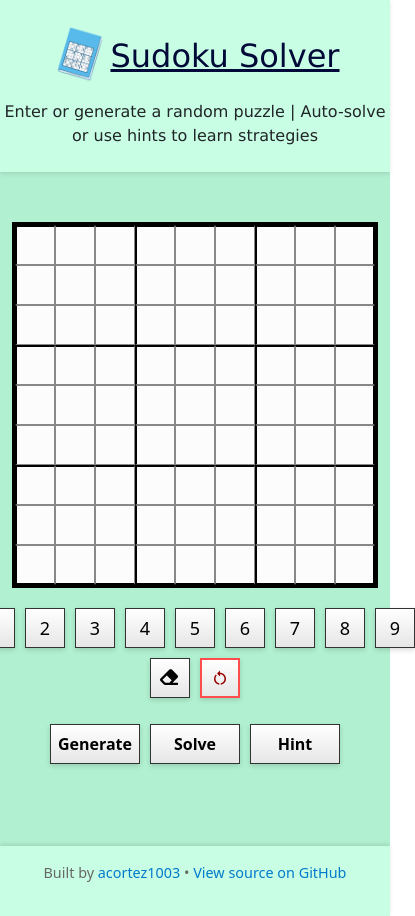
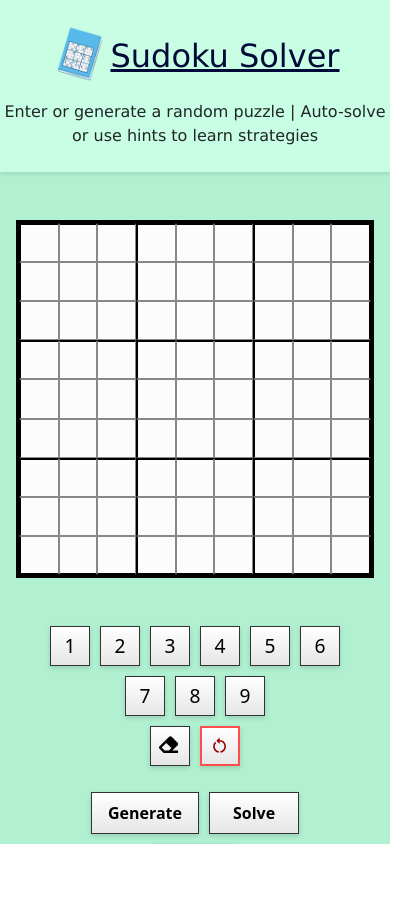
Before and after one commit to acortez1003/sudoku-solver, a React (Vite) app: page / in a window 390 px wide. Shown: the whole page, 415 px wide, since content can reach past the window. After the commit the page ends 844 px from the top, so only its background shows below. Built offline with nearby package versions, Linux system fonts and the light colour scheme.

Commit message:
add responsive layout

```diff
--- a/src/App.css
+++ b/src/App.css
@@ -1,6 +1,18 @@
 .App {
   background-color: #b1f0d1;
+  overflow: auto;
+  min-height: 100vh;
 }
+
+html, body {
+  margin: 0;
+  padding: 0;
+  height: 100%;
+  width: 100%;
+  overflow: auto;
+  font-family: 'Segoe UI', sans-serif;
+}
+
 
 header {
   text-align: center;
@@ -24,7 +36,7 @@ header h1 {
 }
 
 footer {
-  margin-top: 2rem;
+  margin-top: 3rem;
   padding: 1rem;
   box-shadow: 0 -2px 4px rgba(0,0,0,0.1);
   background-color: #C8FFE4;
--- a/src/components/SudokuBoard.jsx
+++ b/src/components/SudokuBoard.jsx
@@ -1,5 +1,6 @@
 import React, { useState, useEffect, useRef } from 'react';
 import '../styles/SudokuBoard.css';
+import SudokuCell from './SudokuCell';
 import NumberPad from './NumberPad';
 import HintBox from './HintBox';
 import { solve } from '../utils/solver';
@@ -304,39 +305,22 @@ const SudokuBoard = () => {
               {row.map((value, colIndex) => {
                 const cellId = `${rowIndex}-${colIndex}`;
                 return (
-                  <div
+                  <SudokuCell
                     key={cellId}
-                    className={`sudoku-cell
-                      ${rowIndex % 3 === 0 ? 'border-top-bold' : ''}
-                      ${colIndex % 3 === 0 ? 'border-left-bold' : ''}
-                      ${rowIndex === 8 ? 'border-bottom-bold' : ''}
-                      ${colIndex === 8 ? 'border-right-bold' : ''}
-                      ${selectedCell === cellId ? 'active' : ''}
-                      ${highlightedCells.has(cellId) ? 'highlight-same-number' : ''}
-                      ${conflictCells.includes(cellId) ? 'conflict' : ''}
-                      ${userInputs.has(cellId) ? 'user-input' : ''}
-                      ${generatedCells.has(cellId) ? 'generated' : ''}
-                    `}
+                    rowIndex={rowIndex}
+                    colIndex={colIndex}
+                    value={value}
+                    cellId={cellId}
+                    selectedCell={selectedCell}
+                    highlightedCells={highlightedCells}
+                    conflictCells={conflictCells}
+                    userInputs={userInputs}
+                    generatedCells={generatedCells}
+                    pencilMarks={pencilMarks}
+                    currentHint={currentHint}
+                    shouldHighlight={shouldHighlight}
                     onClick={() => handleCellClick(rowIndex, colIndex)}
-                  >
-                    {value || (
-                      pencilMarks[cellId] && (
-                        <div className="pencil-marks">
-                          {pencilMarks[cellId].map((n) => {
-                            const isHintMark =
-                              currentHint &&
-                              currentHint.cell === cellId &&
-                              currentHint.number === n;
-                            return (
-                              <span key={n} className={shouldHighlight(cellId, n, currentHint)}>
-                                {n}
-                              </span>
-                            );
-                          })}
-                        </div>
-                      )
-                    )}
-                  </div>
+                  />
                 );
               })}
             </div>
--- /dev/null
+++ b/src/components/SudokuCell.jsx
@@ -0,0 +1,46 @@
+const SudokuCell = ({
+  rowIndex,
+  colIndex,
+  value,
+  cellId,
+  selectedCell,
+  highlightedCells,
+  conflictCells,
+  userInputs,
+  generatedCells,
+  pencilMarks,
+  currentHint,
+  onClick,
+  shouldHighlight,
+}) => {
+  return (
+    <div
+    className={`sudoku-cell
+        ${colIndex % 3 === 0 ? 'border-left-bold' : ''}
+        ${rowIndex % 3 === 0 ? 'border-top-bold' : ''}
+        ${colIndex === 8 ? 'border-right-bold' : ''}
+        ${rowIndex === 8 ? 'border-bottom-bold' : ''}
+        ${selectedCell === cellId ? 'active' : ''}
+        ${highlightedCells.has(cellId) ? 'highlight-same-number' : ''}
+        ${conflictCells.includes(cellId) ? 'conflict' : ''}
+        ${userInputs.has(cellId) ? 'user-input' : ''}
+        ${generatedCells.has(cellId) ? 'generated' : ''}
+    `}
+    onClick={onClick}
+    >
+      {value || (
+        pencilMarks[cellId] && (
+          <div className="pencil-marks">
+            {pencilMarks[cellId].map((n) => (
+              <span key={n} className={shouldHighlight(cellId, n, currentHint)}>
+                {n}
+              </span>
+            ))}
+          </div>
+        )
+      )}
+    </div>
+  );
+};
+
+export default SudokuCell;
--- a/src/styles/HintBox.css
+++ b/src/styles/HintBox.css
@@ -1,14 +1,15 @@
 .hint-box {
+  flex-shrink: 0;
+  width: 220px;
+  margin-top: 100px;
   border: 2px solid #ccc;
-  padding: 10px;
-  margin-top: 150px;
-  margin-left: 15px;
-  margin-right: 15px;
-  width: 220px;
+  padding: 15px;
   border-radius: 0.5rem;
   background-color: #f9f9f9;
   font-family: sans-serif;
+  box-sizing: border-box;
 }
+
 
 .hint-buttons {
   margin-top: 10px;
--- a/src/styles/NumberPad.css
+++ b/src/styles/NumberPad.css
@@ -3,29 +3,33 @@
   flex-direction: column;
   gap: 10px;
   align-items: center;
-  margin-bottom: 50px;
+  margin: 2rem auto;
+  padding: 0 1rem;
+  max-width: 100%;
+  box-sizing: border-box;
 }
 
-.number-row {
-  display: flex;
-  gap: 10px;
-}
-
+.number-row,
 .control-row {
   display: flex;
+  flex-wrap: wrap;
+  justify-content: center;
   gap: 10px;
 }
 
 .solve-row {
   display: flex;
-  padding: 1.0rem 0 0 0;
+  flex-wrap: wrap;
+  justify-content: center;
   gap: 10px;
+  padding: 1rem;
 }
 
 .num-button {
-  width: 40px;
-  height: 40px;
-  font-size: 18px;
+  width: 12vw;
+  max-width: 40px;
+  aspect-ratio: 1 / 1;
+  font-size: 1.2rem;
   cursor: pointer;
   border: 1px solid #333;
   background: linear-gradient(to bottom, #ffffff, #e6e6e6);
@@ -34,9 +38,9 @@
 }
 
 .solve-button {
-  width: 90px;
-  height: 40px;
-  font-size: 16px;
+  min-width: 90px;
+  padding: 0.5rem 1rem;
+  font-size: 1rem;
   font-weight: bold;
   cursor: pointer;
   border: 1px solid #333;
@@ -57,7 +61,6 @@
   box-shadow: 0 2px 4px rgba(0, 0, 0, 0.2);
 }
 
-/* Modifiers */
 .num-button.selected {
   background-color: #d0ebff;
   border: 2px solid #2196f3;
--- a/src/styles/SudokuBoard.css
+++ b/src/styles/SudokuBoard.css
@@ -4,42 +4,60 @@
   justify-content: center;
   align-items: flex-start;
   gap: 20px;
+  flex-wrap: wrap;
+  padding: 1rem;
+  box-sizing: border-box;
+  max-width: 100%;
 }
 
 .board-and-controls {
   display: flex;
   flex-direction: column;
   align-items: center;
+  flex: 1 1 320px;
+  max-width: 550px;
+  box-sizing: border-box;
 }
-
 
 .sudoku-grid {
   display: flex;
+  font-size: 0;
   flex-direction: column;
+  overflow: hidden;
   border: 3px solid #000;
   background: #fcfcfc;
-  margin-top: 50px;
-  margin-bottom: 20px;
+  margin: 2rem 0 1rem 0;
+  width: 100%;
+  aspect-ratio: 1 / 1;
+  max-width: 360px;
+  box-sizing: border-box;
 }
 
 .sudoku-row {
   display: flex;
+  flex: 1 1 0;
 }
 
 .sudoku-cell {
-  width: 40px;
-  height: 40px;
+  flex: 1 1 0;
+  min-width: 0;
+  min-height: 0;
+  overflow: hidden;
+  aspect-ratio: 1 / 0.98;
   border: 1px solid #888;
   display: flex;
   justify-content: center;
   align-items: center;
-  font-size: 20px;
+  font-size: clamp(14px, 4vw, 20px);
   cursor: pointer;
+  box-sizing: border-box;
 }
+
 
 .sudoku-cell.selected {
   background-color: #e0f7ff;
-  border: 2px solid #2196f3;
+  outline: 2px solid #2196f3;
+  outline-offset: -2px;
 }
 
 .sudoku-cell.active {
@@ -50,13 +68,19 @@
 
 .sudoku-cell.highlight-same-number,
 .sudoku-cell.user-input.highlight-same-number {
-  background-color: #b9ebd2;
+  background-color: #8fddb6;
 }
 
 .generated,
 .sudoku-cell.user-input {
   background-color: #e8e8e8;
   font-weight: bold;
+}
+
+.sudoku-cell.conflict {
+  background-color: #ffd6d6;
+  outline: 2px solid #ff4d4d;
+  outline-offset: -2px;
 }
 
 .border-top-bold {
@@ -75,20 +99,15 @@
   border-right: 2px solid #000;
 }
 
-.sudoku-cell.conflict {
-  background-color: #ffd6d6;
-  border: 2px solid #ff4d4d;
-}
-
 .pencil-marks {
   display: grid;
   grid-template-columns: repeat(3, 1fr);
-  font-size: 10px;
+  font-size: clamp(8px, 2.5vw, 10px);
   color: #888;
   width: 100%;
   height: 100%;
   text-align: center;
-  line-height: 13px;
+  line-height: 1.2;
 }
 
 .pencil-marks span {
@@ -100,9 +119,9 @@
 .pencil-marks span.hint-highlight {
   background-color: #f1ff71;
   border-radius: 50%;
-  height: 15px;
   font-weight: bold;
   color: #0057b7;
+  height: 1.2em;
 }
 
 .pencil-marks span.hint-pair {
```
